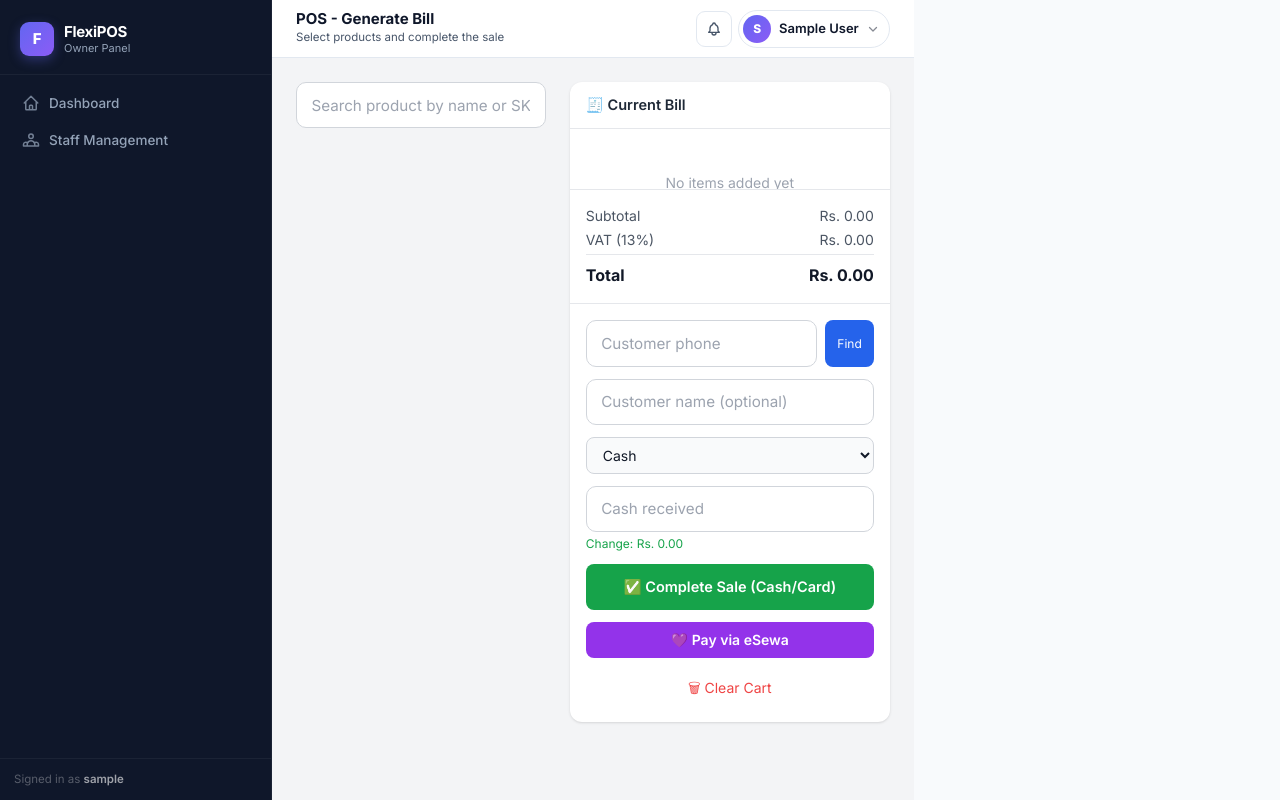
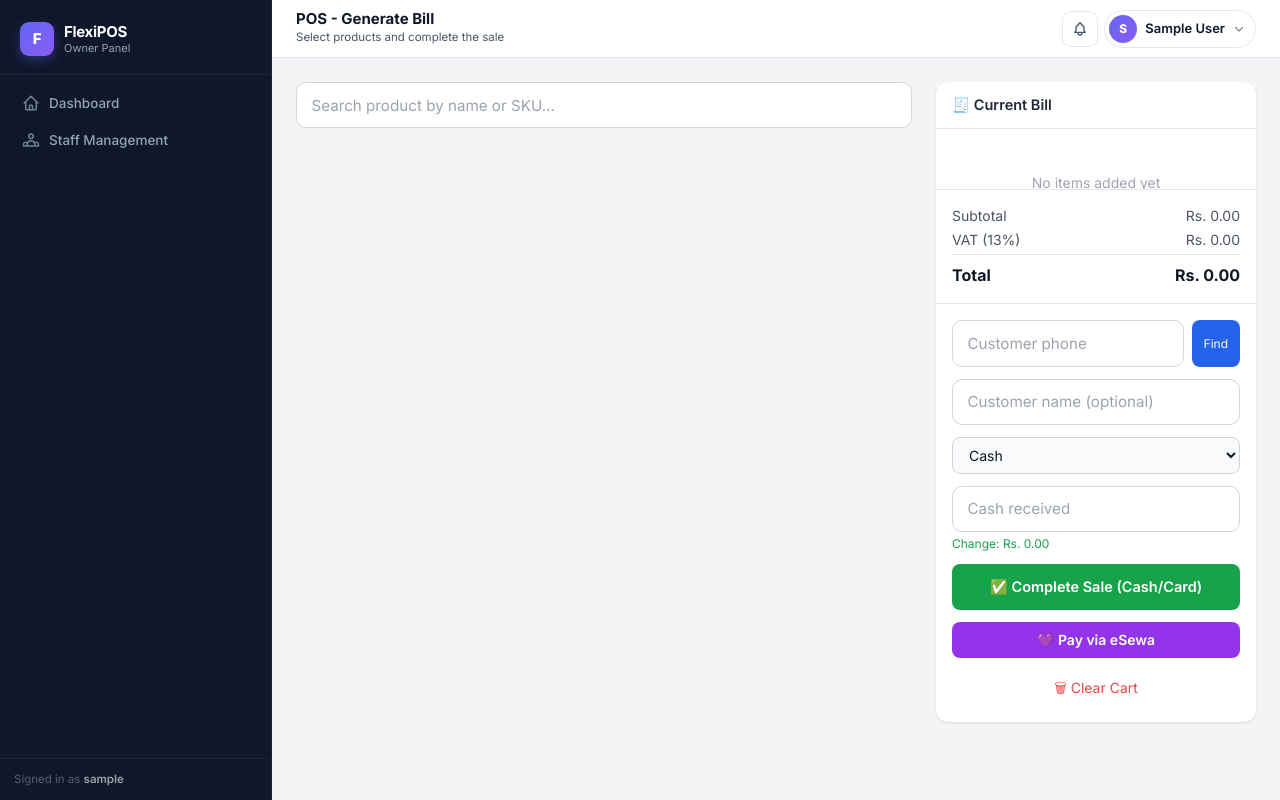
Before and after one commit to Aasthaa-bh/Intern-project, a Django app: page /clothing/cashier/pos/ in a window 1280 px wide. Run offline with Django 5.2, Linux system fonts and the light colour scheme; the visitor is signed in with stand-in values (Sample User, id 1); data comes from the database, SQL or seed files in the repository; parts of the project's set-up code (start-up, migrations or seed data) failed here and were passed over; some libraries are stand-ins or nearby versions.

Commit message:
Restaurant ui

```diff
--- a/POSsystem/templates/owner/base.html
+++ b/POSsystem/templates/owner/base.html
@@ -154,7 +154,15 @@
         .fp-sidebar-footer { padding: 12px 14px; border-top: 1px solid var(--sidebar-border); font-size: 11.5px; color: rgba(255,255,255,0.3); }
         .fp-sidebar-footer span { color: rgba(255,255,255,0.6); font-weight: 600; }
 
-        .fp-main { margin-left: 272px; min-height: 100vh; display: flex; flex-direction: column; }
+        .fp-main {
+            margin-left: 272px;
+            min-height: 100vh;
+            display: flex;
+            flex-direction: column;
+            flex: 1;
+            width: calc(100% - 272px);
+            min-width: 0;
+        }
 
         .fp-topbar {
             position: sticky; top: 0; z-index: 50;
```
